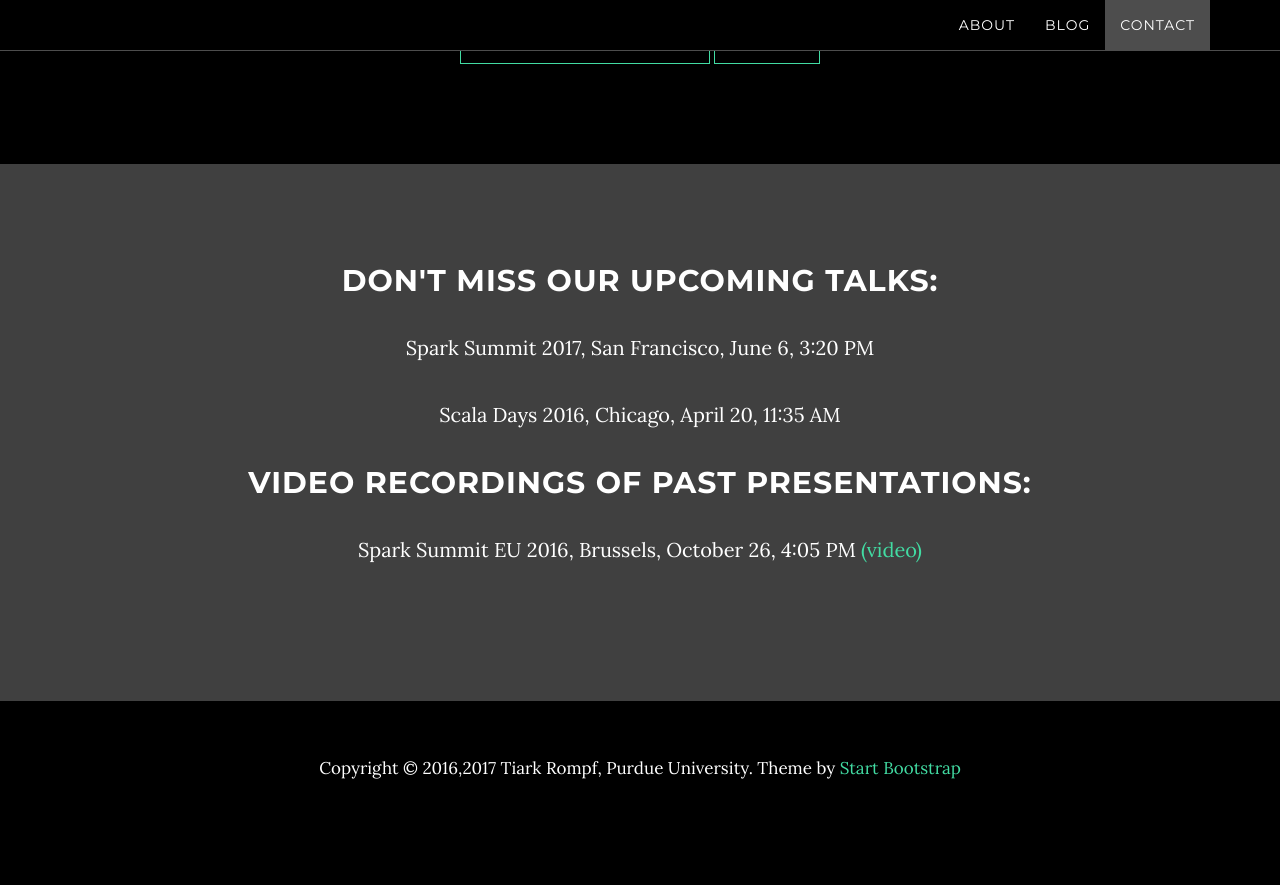
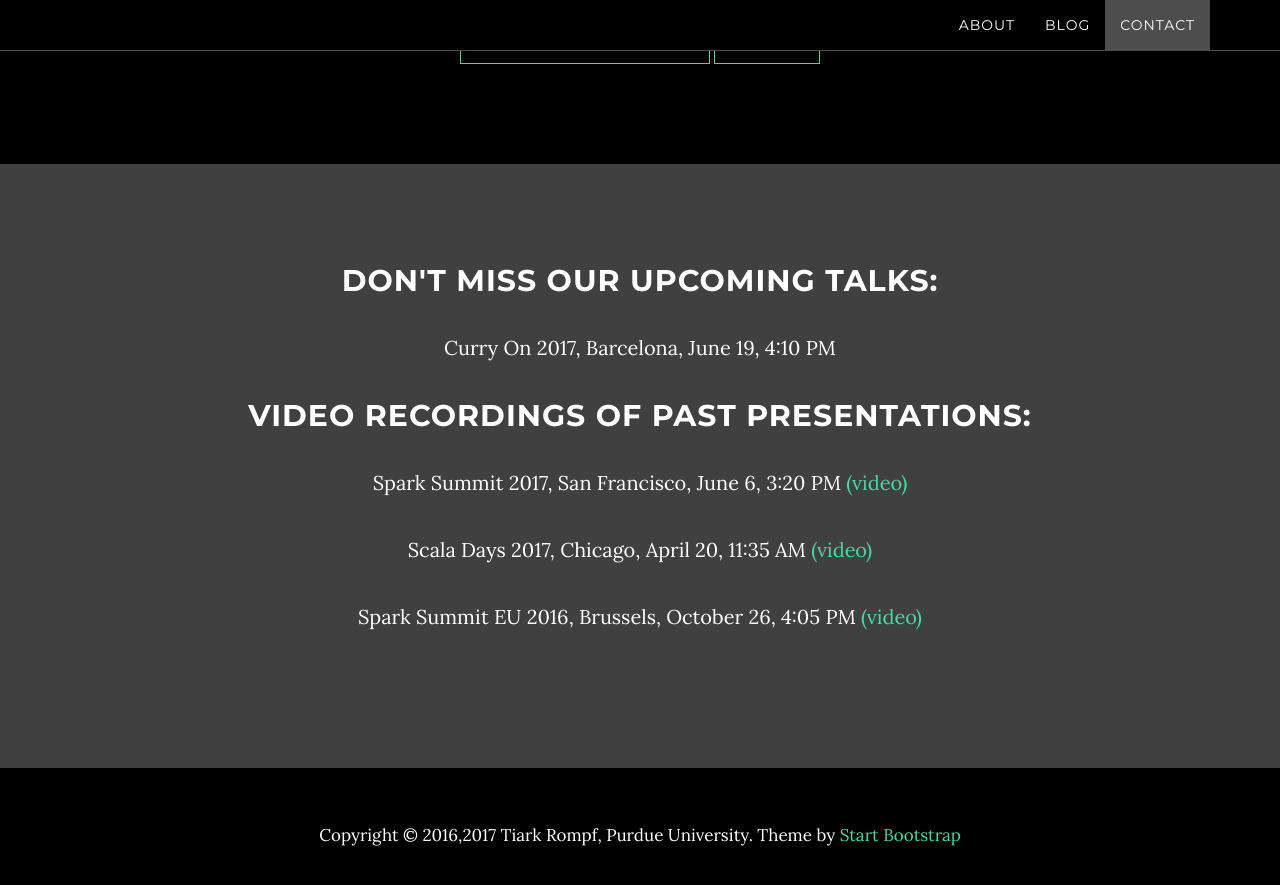
Before and after one commit to flaredata/flaredata.github.io, a Jekyll site: the page built from index.html, in a window 1280 px wide and 900 px high, scrolled down 4316 px. Shown: the top 885 px of the window. Built offline with Jekyll 4.4.1, drawn with Linux system fonts in a browser that asks for light colours; nearby versions of some CDN libraries; before the commit the page ends 5149 px from its top, so only the background shows below that.

Commit message:
add video links

```diff
--- a/_layouts/index.html
+++ b/_layouts/index.html
@@ -257,11 +257,13 @@
             <div class="col-lg-8 col-lg-offset-2">
             <h2>Don't Miss our Upcoming Talks:</h2>
 
-            <p>Spark Summit 2017, San Francisco, June 6, 3:20 PM</p>
-
-            <p>Scala Days 2016, Chicago, April 20, 11:35 AM</p>
+            <p>Curry On 2017, Barcelona, June 19, 4:10 PM</p>
 
             <h2>Video Recordings of Past Presentations:</h2>
+
+            <p>Spark Summit 2017, San Francisco, June 6, 3:20 PM <a href="https://www.youtube.com/watch?v=SY54g0apKKg">(video)</a></p>
+
+            <p>Scala Days 2017, Chicago, April 20, 11:35 AM <a href="https://www.youtube.com/watch?v=LgDXG-D6dIQ">(video)</a></p>
 
             <p>Spark Summit EU 2016, Brussels, October 26, 4:05 PM <a href="https://www.youtube.com/watch?v=rUtiIRsV9YQ">(video)</a></p>
 
```
